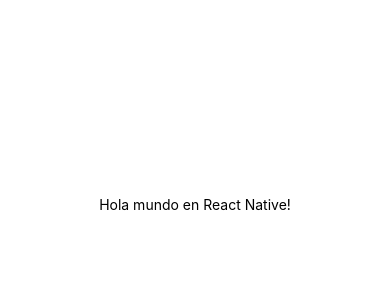
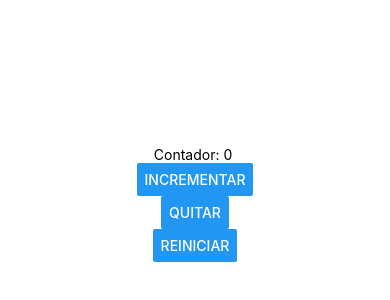
Before and after one commit to CharlesChG270612/PAM214, a React Native app in the folder intro/: screen / in a window 390 px wide. Shown: the part 218-518 px from the top of the page. Built offline with nearby package versions, Linux system fonts and the light colour scheme.

Commit message:
Practica 5_ Props y State

```diff
--- a/intro/App.js
+++ b/intro/App.js
@@ -1,15 +1,26 @@
+//1. Imports: Zona de importaciones
 import { StatusBar } from 'expo-status-bar';
-import { StyleSheet, Text, View } from 'react-native';
+import { StyleSheet, Text, View, Button } from 'react-native';
+import React, {useState} from 'react';
 
+//2. Main: Zona de componentes
 export default function App() {
+
+  const[contador,setContador] = useState(0);
+
   return (
     <View style={styles.container}>
-      <Text>Hola mundo en React Native!</Text>
+      <Text>Contador: {contador} </Text>
+      <Button title='Incrementar'onPress ={()=> setContador(contador +1)} ></Button>
+      <Button title='Quitar' onPress ={()=> setContador(contador -1)} ></Button>
+      <Button title='Reiniciar'onPress ={()=> setContador(contador - contador)} ></Button>
       <StatusBar style="auto" />
+
     </View>
   );
 }
 
+//3. Estilos: Zona estetica y posicionamiento(objeto estilos)
 const styles = StyleSheet.create({
   container: {
     flex: 1,
```
